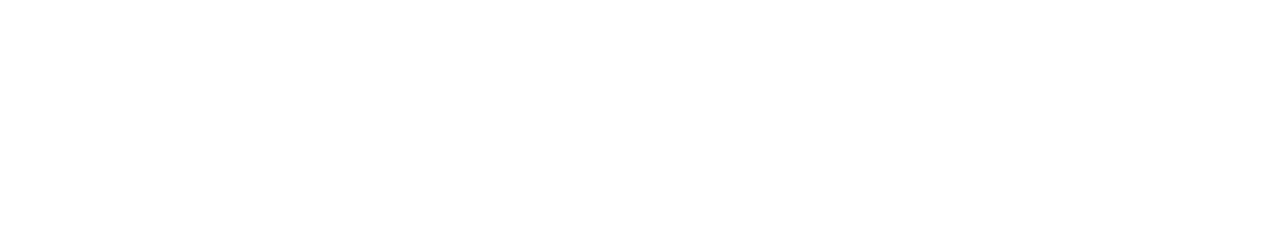
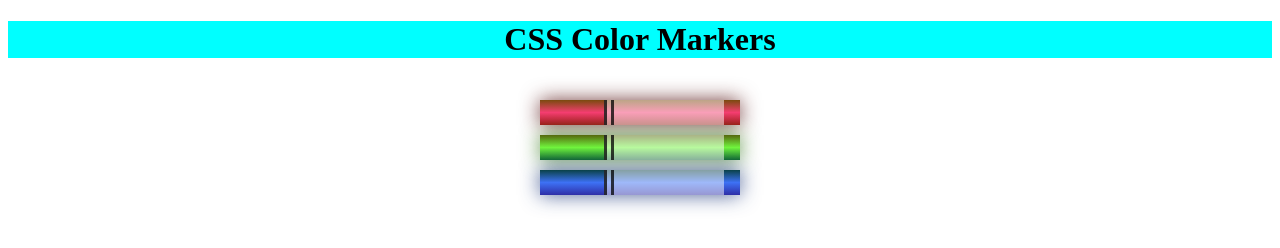
Before and after one commit to sabesh-s/freeCodeCamp.org, a plain HTML site: page Responsive Web Design/Set of Colored Markers/index.html in a window 1280 px wide. Drawn offline with Linux system fonts and the light colour scheme.

Commit message:
added set of colored markers

```diff
--- a/Responsive Web Design/Set of Colored Markers/index.html
+++ b/Responsive Web Design/Set of Colored Markers/index.html
@@ -3,10 +3,23 @@
 <head>
     <meta charset="UTF-8">
     <meta name="viewport" content="width=device-width, initial-scale=1.0">
-    <title>Set of Colored Markers</title>
+    <title>Colored Markers</title>
     <link rel="stylesheet" href="style.css">
 </head>
 <body>
-
+    <h1>CSS Color Markers</h1>
+    <div class="container">
+        <div class="marker red">
+            <div class="cap"></div>
+            <div class="sleeve"></div>
+        </div>
+        <div class="marker green">
+            <div class="cap"></div>
+            <div class="sleeve"></div></div>
+        <div class="marker blue">
+            <div class="cap"></div>
+            <div class="sleeve"></div>
+        </div>
+    </div>
 </body>
 </html>
--- a/Responsive Web Design/Set of Colored Markers/style.css
+++ b/Responsive Web Design/Set of Colored Markers/style.css
@@ -0,0 +1,40 @@
+h1 {
+    text-align: center;
+    background-color: rgb(0, 255, 255);
+}
+.marker {
+    width: 200px;
+    height: 25px;
+    margin: 10px auto;
+}
+.red {
+    background: linear-gradient(rgb(122, 74, 14), rgb(245, 62, 113), rgb(162, 27, 27));
+    box-shadow: 0 0 20px 0 rgba(83, 14, 14, 0.8);
+}
+
+.green {
+    background: linear-gradient(#55680D, #71F53E, #116C31);
+    box-shadow: 0 0 20px 0 #3b7e20cc;
+}
+
+.blue {
+    background: linear-gradient(hsl(186, 76%, 16%), hsl(223, 90%, 60%), hsl(240, 56%, 42%));
+    box-shadow: 0 0 20px 0 hsla(223,59%,31%,0.8);
+}
+.container {
+    background-color: rgb(255, 255, 255);
+    padding: 10px 0;
+}
+.sleeve {
+    width: 110px;
+    height: 25px;
+    background-color: rgba(255, 255, 255, 0.5);/* opacity: 0.5; another way is alpha channel*/
+    border-left: 10px double rgba(0,0,0,75%);
+}
+.cap {
+    width: 60px;
+    height: 25px;
+}
+.sleeve, .cap {
+    display: inline-block;
+}
```
